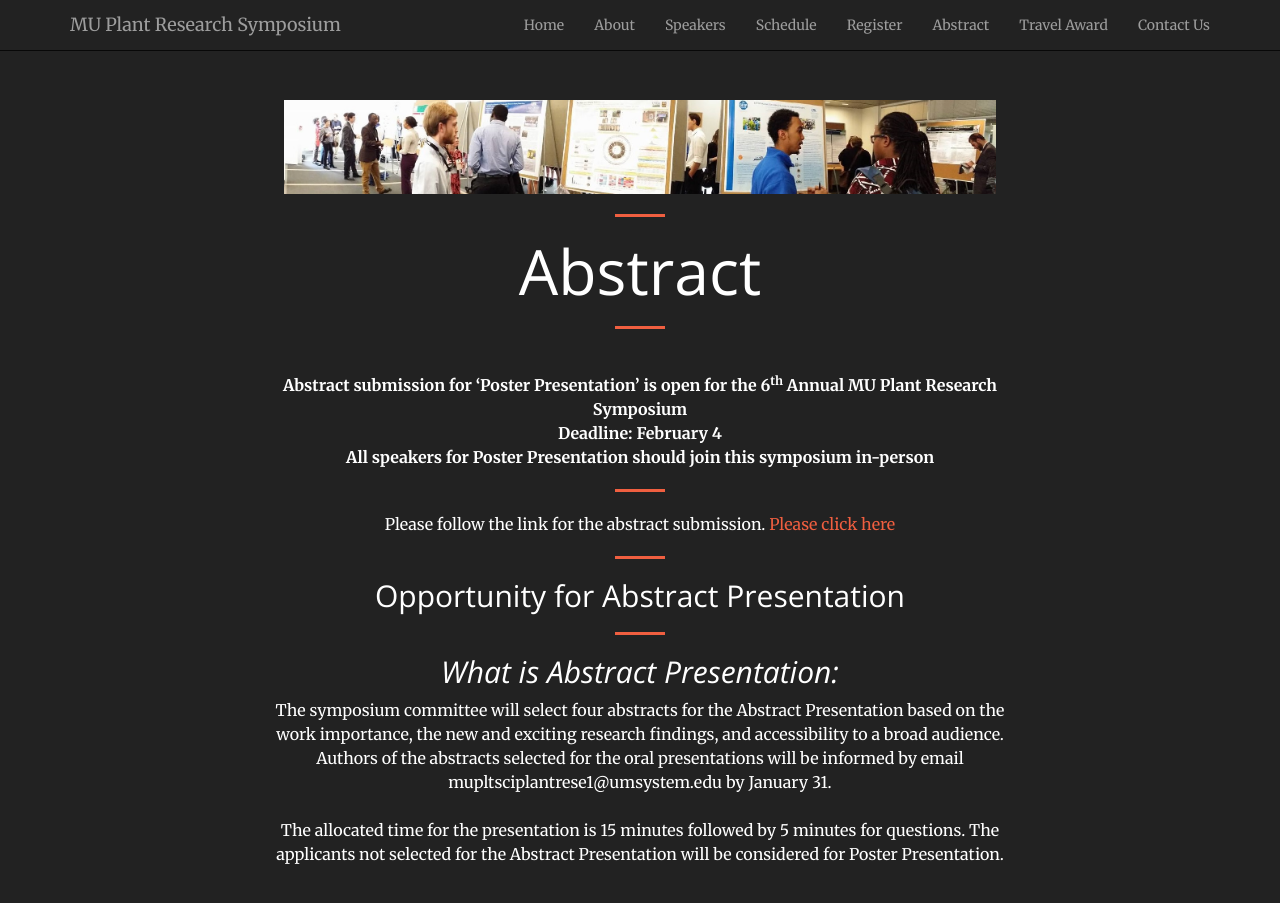
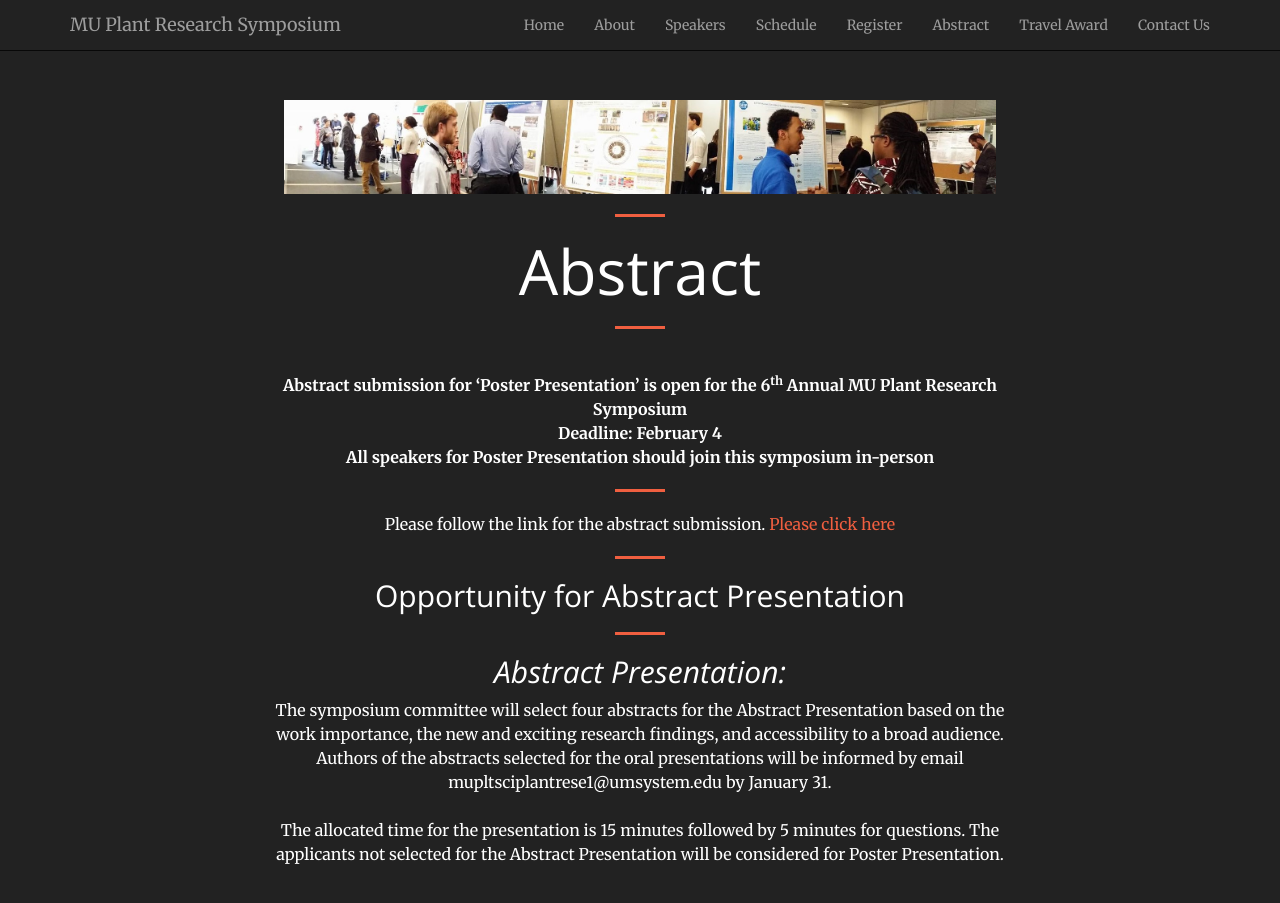
Before and after one commit to mupioneersymposium/mupioneersymposium.github.io, a Jekyll site: the page built from abstract.md, in a window 1280 px wide and 1010 px high. Shown: the top 903 px of the window. Built offline with Jekyll 4.4.1, drawn with Linux system fonts in a browser that asks for light colours.

Commit message:
Update abstract.md

```diff
--- a/abstract.md
+++ b/abstract.md
@@ -18,7 +18,7 @@ href="https://docs.google.com/forms/d/e/1FAIpQLSfF3D-yUA9gZtGNLRikC2PCe6v8W_Ghrf
 ## Opportunity for Abstract Presentation
 <hr style="clear: both;" />
 
-## *What is Abstract Presentation:*
+## *Abstract Presentation:*
 The symposium committee will select four abstracts for the Abstract Presentation based on the work importance, the new and exciting research findings, and accessibility to a broad audience. Authors of the abstracts selected for the oral presentations will be informed by email mupltsciplantrese1@umsystem.edu by January 31.
 <br/><br/>
 The allocated time for the presentation is 15 minutes followed by 5 minutes for questions. The applicants not selected for the Abstract Presentation will be considered for Poster Presentation.
```
